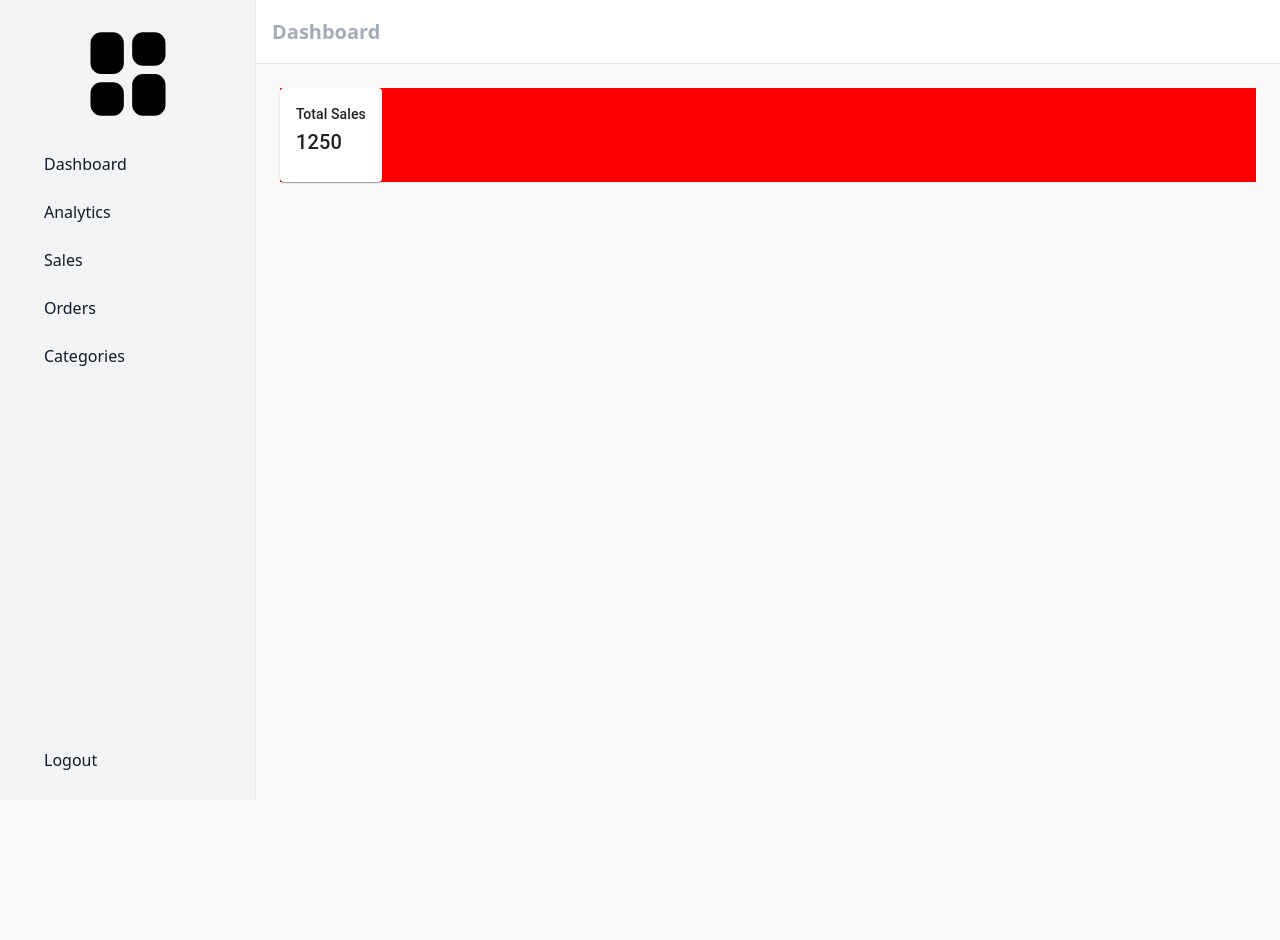
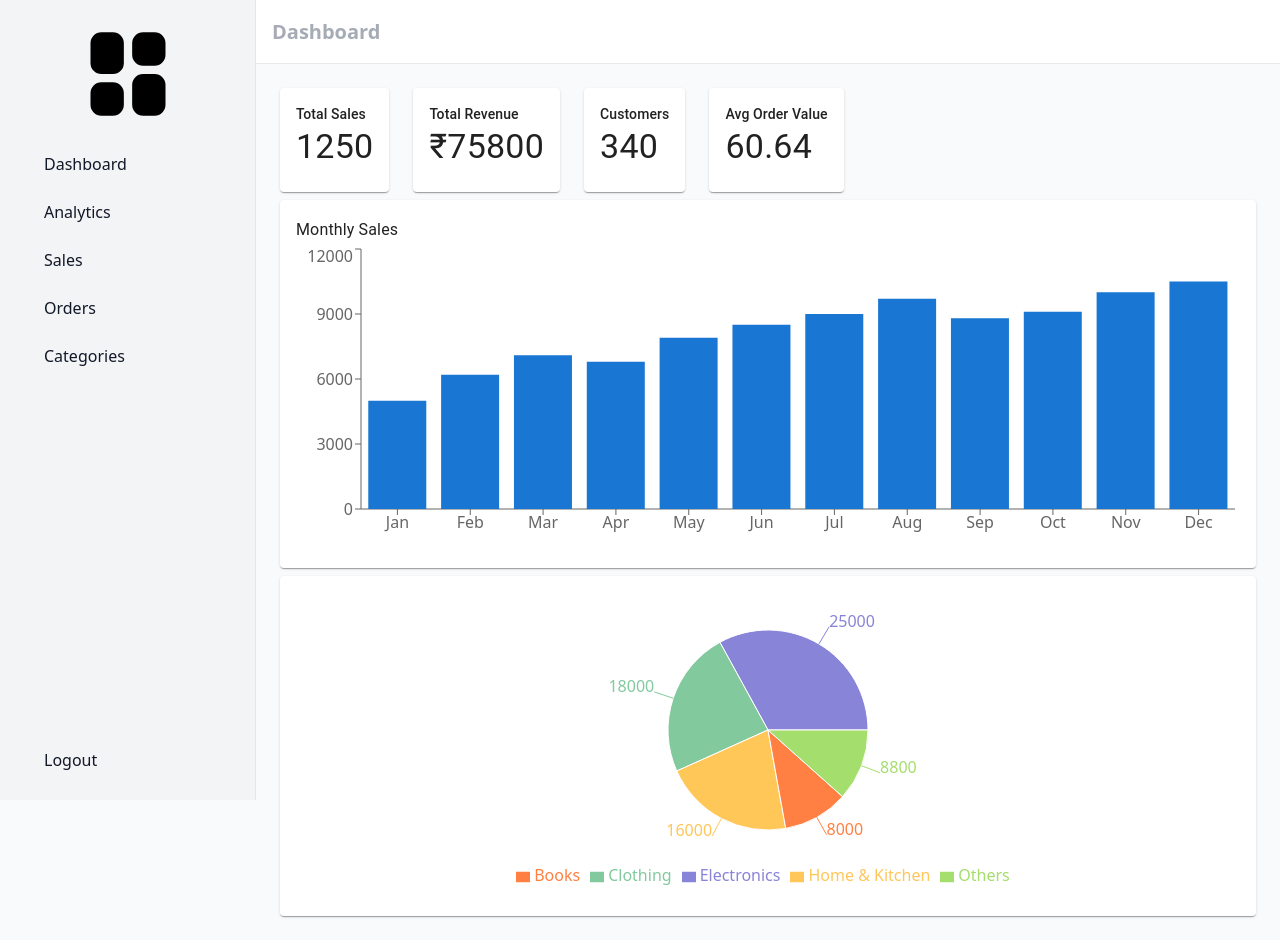
Before and after one commit to Zed-B2-Developer-Intern/9088_TASK_1, a Next.js app: page /dashboard in a window 1280 px wide. Before the commit the page ends 800 px from the top, so only its background shows below. Built offline with nearby package versions, Linux system fonts and the light colour scheme; some icons are missing.

Commit message:
feat:added dashbord component 'cards,graphs'

```diff
--- a/src/app/dashboard/page.jsx
+++ b/src/app/dashboard/page.jsx
@@ -1,28 +1,115 @@
 "use client";
 import { Card, CardContent, Typography, Grid } from "@mui/material";
 import {
-  BarChart, Bar, XAxis, YAxis, Tooltip, ResponsiveContainer,
-  PieChart, Pie, Cell, Legend
+  BarChart,
+  Bar,
+  XAxis,
+  YAxis,
+  Tooltip,
+  ResponsiveContainer,
+  PieChart,
+  Pie,
+  Cell,
+  Legend,
 } from "recharts";
 
 import {
-  dashboardSummary,monthlySales,revenueByCategory
-} from '@/data/sampledata';
+  dashboardSummary,
+  monthlySales,
+  revenueByCategory,
+} from "@/data/sampledata";
 
 const COLORS = ["#8884d8", "#82ca9d", "#ffc658", "#ff8042", "#a4de6c"]; // color palate for graphs
 export default function Dashbord() {
-  return <div>
-
-      <Grid container spacing={2} bgcolor={'red'}>
-        <Grid item xs={12} sm={6} md={3}>
+  return (
+    <div>
+      <Grid container spacing={3}>
+        {/* total sales card */}
+        <Grid item>
           <Card>
             <CardContent>
               <Typography variant="subtitle2">Total Sales</Typography>
-              <Typography variant="h6">{dashboardSummary.totalSales}</Typography>
+              <Typography variant="h4">
+                {dashboardSummary.totalSales}
+              </Typography>
             </CardContent>
           </Card>
         </Grid>
+        {/* total revenue card */}
+        <Grid item>
+          <Card>
+            <CardContent>
+              <Typography variant="subtitle2">Total Revenue</Typography>
+              <Typography variant="h4">
+                {" "}
+                ₹{dashboardSummary.totalRevenue}
+              </Typography>
+            </CardContent>
+          </Card>
         </Grid>
+        {/* Total Customers */}
+        <Grid item>
+          <Card>
+            <CardContent>
+              <Typography variant="subtitle2">Customers</Typography>
+              <Typography variant="h4">
+                {dashboardSummary.totalCustomers}
+              </Typography>
+            </CardContent>
+          </Card>
+        </Grid>
+        {/* Average Order values */}
+        <Grid item>
+          <Card>
+            <CardContent>
+              <Typography variant="subtitle2">Avg Order Value</Typography>
+              <Typography variant="h4">
+                {dashboardSummary.avgOrderValue}
+              </Typography>
+            </CardContent>
+          </Card>
+        </Grid>
+      </Grid>
 
-  </div>;
+      {/* Monthly sales Bar Chart */}
+
+      <Card className="my-2">
+        <CardContent>
+          <Typography variant="subtitle1"> Monthly Sales</Typography>
+          <ResponsiveContainer width="100%" height={300}>
+            <BarChart data={monthlySales}>
+              <XAxis dataKey="month"></XAxis>
+              <YAxis></YAxis>
+              <Tooltip></Tooltip>
+              <Bar dataKey="sales" fill="#1976d2"></Bar>
+            </BarChart>
+          </ResponsiveContainer>
+        </CardContent>
+      </Card>
+
+      {/* category Wise Revenue : Pie Chart*/}
+      <Card>
+        <CardContent>
+          <ResponsiveContainer width="100%" height={300}>
+            <PieChart>
+              <Pie
+                data={revenueByCategory}
+                dataKey="revenue"
+                nameKey="category"
+                outerRadius={100}
+                fill="#8884d8"
+                label
+              >
+                {revenueByCategory.map((value,index) => (
+                  <Cell key={`cell-${index} `} fill={ COLORS[index % COLORS.length]}></Cell>
+                ))}
+              </Pie>
+              <Legend></Legend>
+              <Tooltip></Tooltip>
+            </PieChart>
+          </ResponsiveContainer>
+        </CardContent>
+      </Card>
+    </div>
+  );
 }
```
